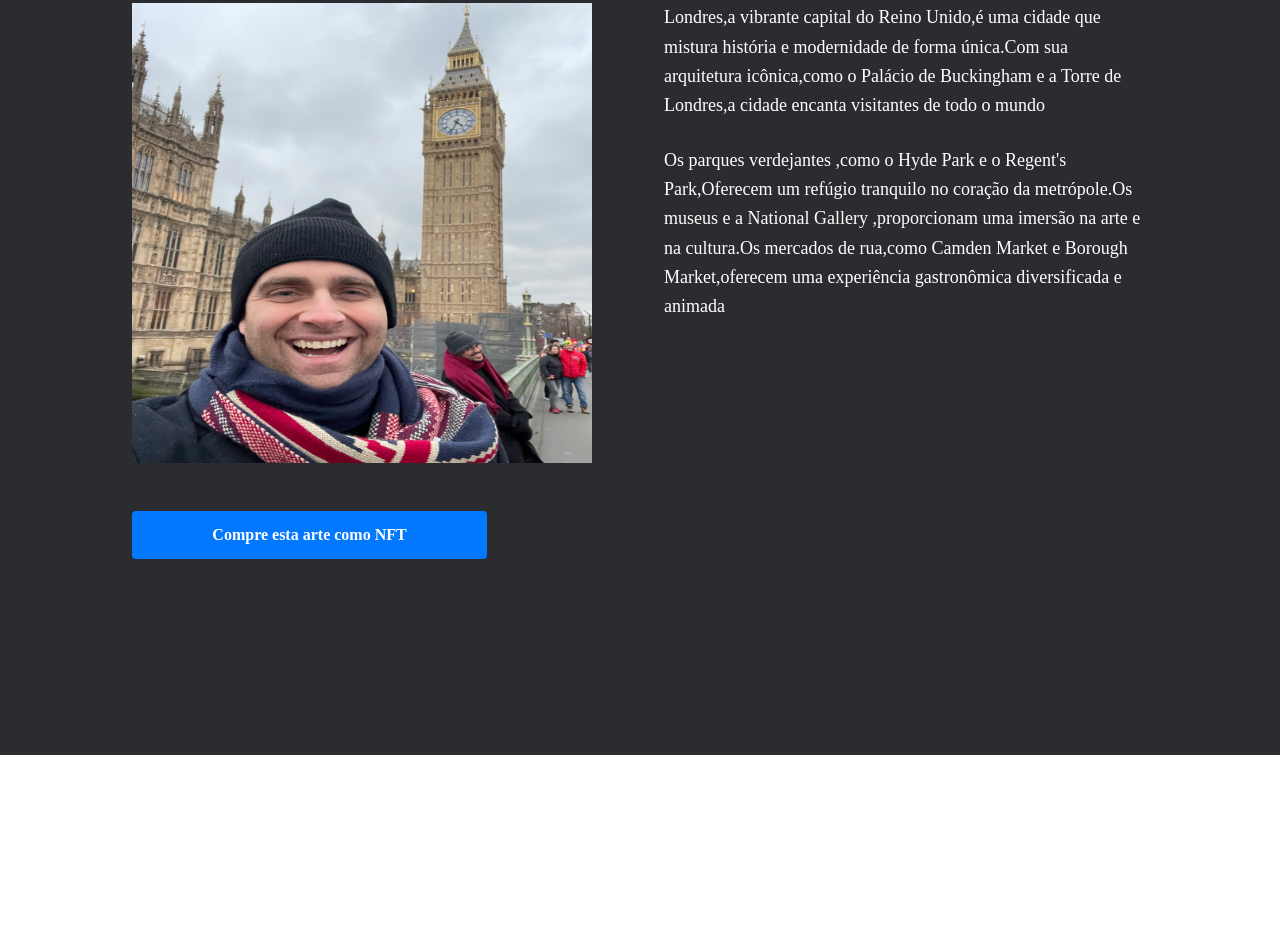
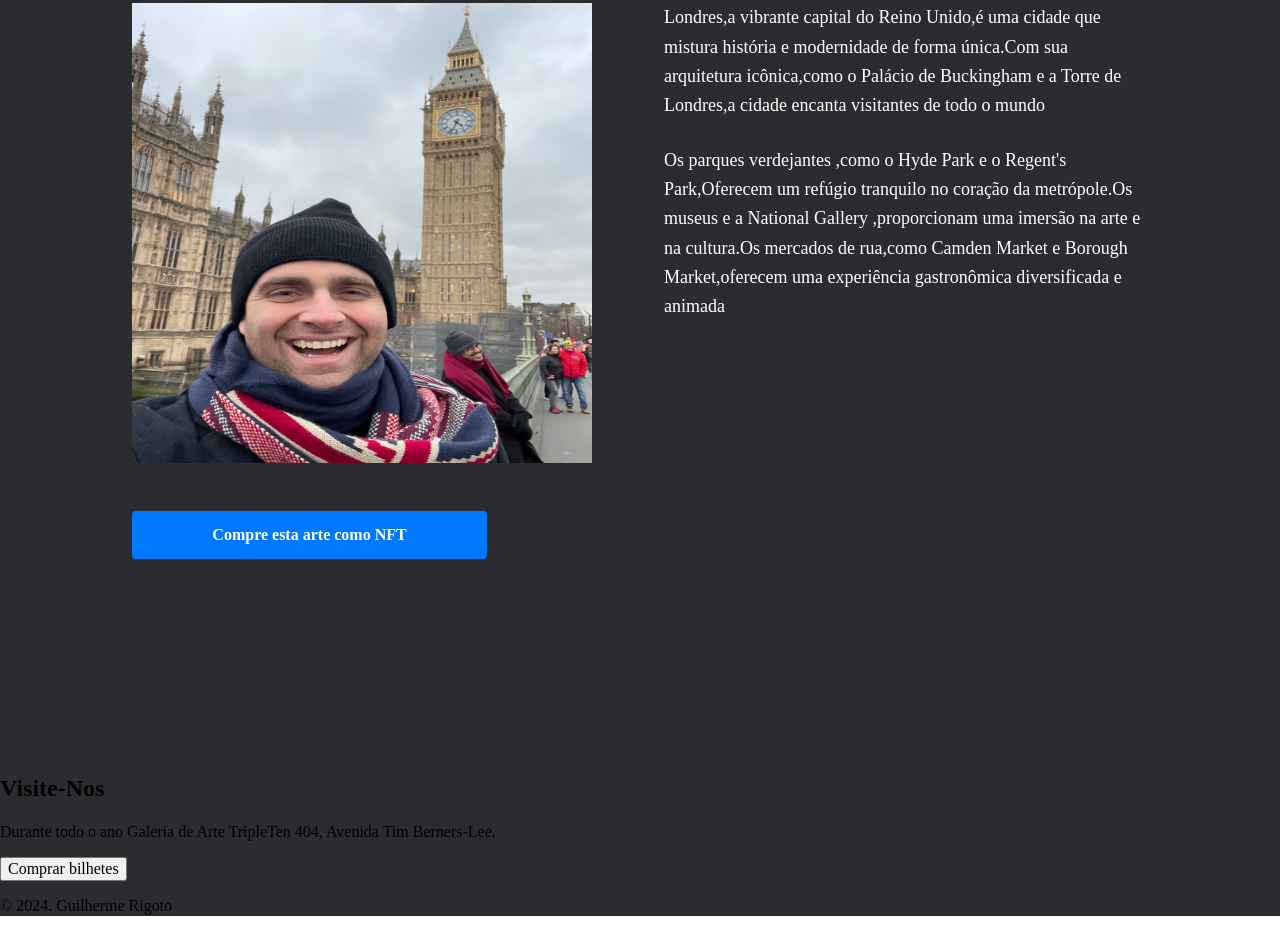
Before and after one commit to mikae1122/web_project_homeland2, a plain HTML site: page index.html in a window 1280 px wide. Shown: the part 6525-7457 px from the top of the page. Before the commit the page ends 7280 px from the top, so only its background shows below. Drawn offline with Linux system fonts and the light colour scheme.

Commit message:
codigo footer feito

```diff
--- a/index.html
+++ b/index.html
@@ -290,7 +290,19 @@
         </section>
       </main>
 
-      <footer class="footer"></footer>
+      <footer class="footer">
+        <div class="footer__image">
+          <div class="footer__center">
+            <h2 class="footer__center_title">Visite-Nos</h2>
+            <p class="footer__center_paragraph">
+              Durante todo o ano Galeria de Arte TripleTen 404, Avenida Tim
+              Berners-Lee.
+            </p>
+            <button class="footer__center_button">Comprar bilhetes</button>
+          </div>
+        </div>
+        <p class="footer__copyrigth">© 2024. Guilherme Rigoto</p>
+      </footer>
     </div>
   </body>
 </html>
```
